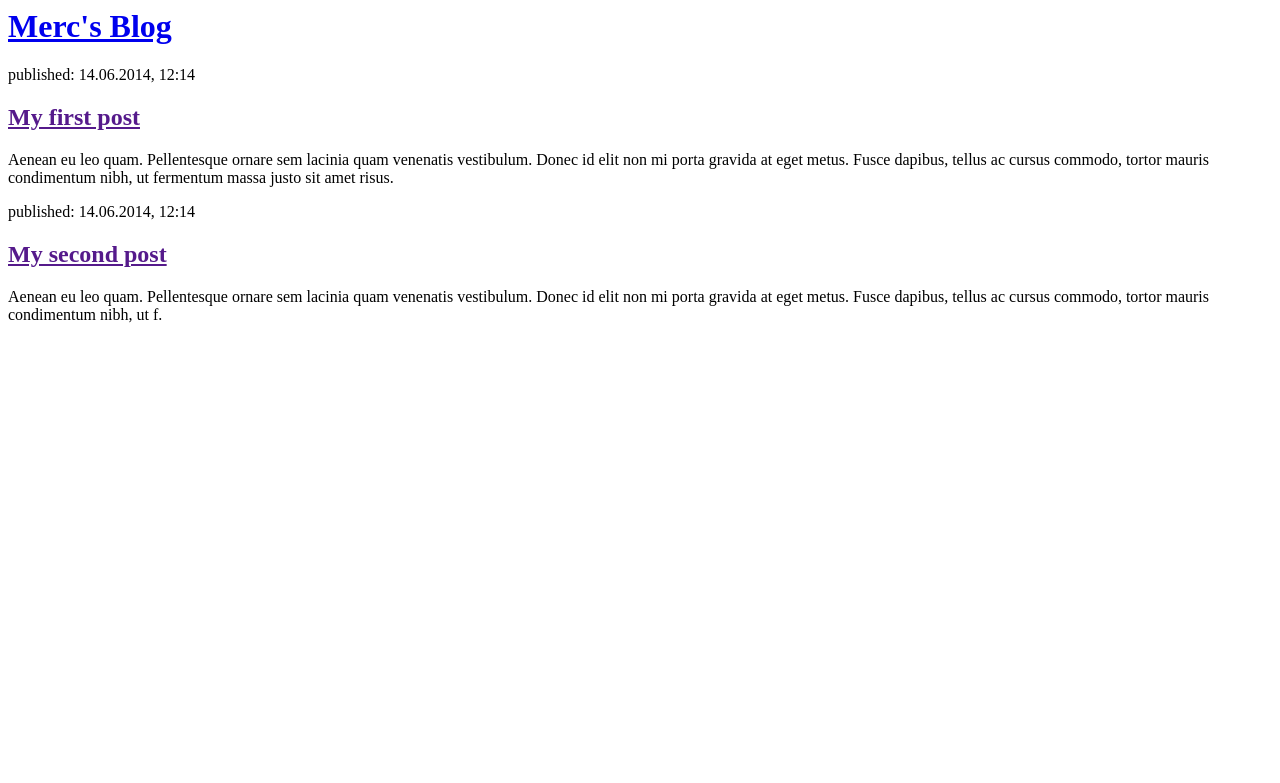
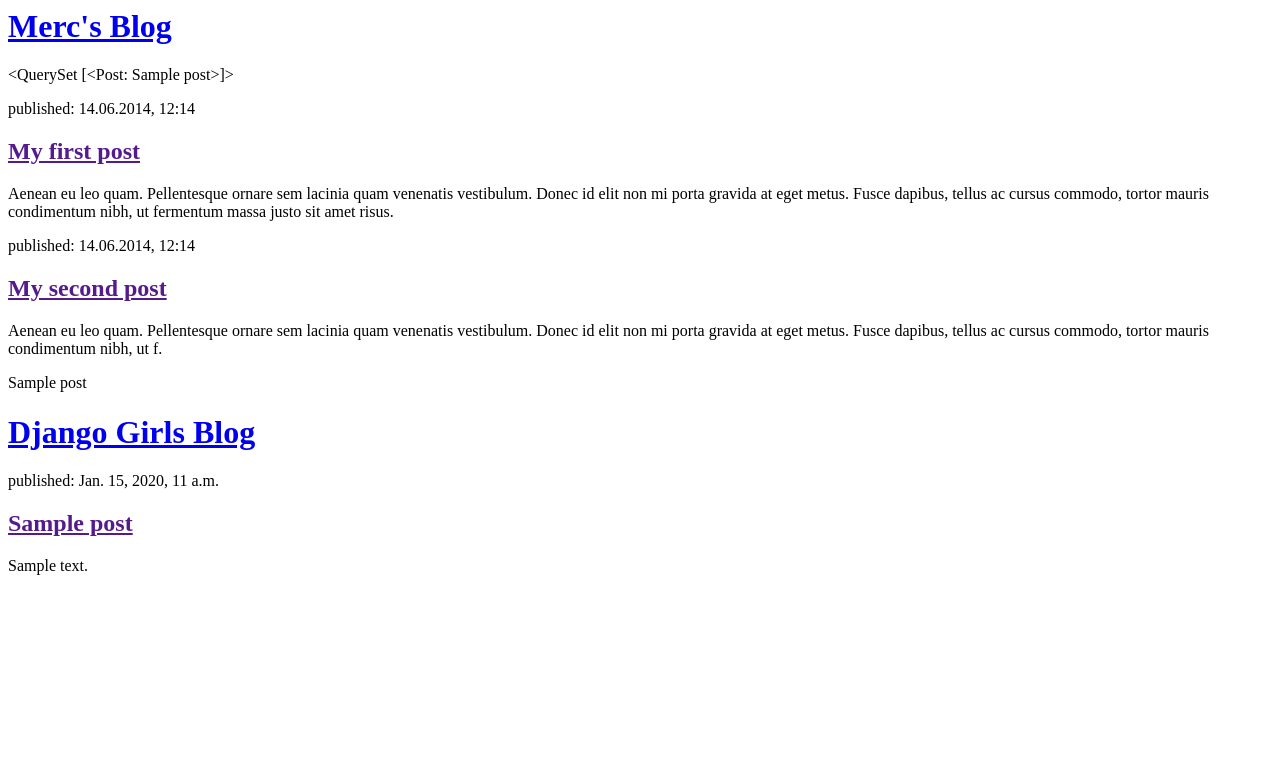
Before and after one commit to mercmitchell/my-first-blog, a Django app: template blog/templates/blog/post_list.html in a window 1280 px wide. Shown: the top 783 px of the page. Run offline with Django 3.2, Linux system fonts and the light colour scheme; the template is opened without the code that fills it: values that come from a table or form of the project are taken from there, others are empty; tables that the repository leaves empty hold one stand-in row (values such as "Sample post").

Commit message:
Modified templates to display posts from database.

```diff
--- a/blog/templates/blog/post_list.html
+++ b/blog/templates/blog/post_list.html
@@ -5,6 +5,7 @@
     <body>
         <div>
             <h1><a href="/">Merc's Blog</a></h1>
+            {{ posts }}
         </div>
 
         <div>
@@ -20,3 +21,19 @@
         </div>
     </body>
 </html>
+
+{% for post in posts %}
+    {{ post }}
+{% endfor %}
+
+<div>
+    <h1><a href="/">Django Girls Blog</a></h1>
+</div>
+
+{% for post in posts %}
+    <div>
+        <p>published: {{ post.published_date }}</p>
+        <h2><a href="">{{ post.title }}</a></h2>
+        <p>{{ post.text|linebreaksbr }}</p>
+    </div>
+{% endfor %}
--- a/blog/views.py
+++ b/blog/views.py
@@ -1,4 +1,7 @@
 from django.shortcuts import render
+from django.utils import timezone
+from .models import Post
 
 def post_list(request):
-    return render(request, 'blog/post_list.html', {})
+    posts = Post.objects.filter(published_date__lte=timezone.now()).order_by('published_date')
+    return render(request, 'blog/post_list.html', {'posts': posts})
```
